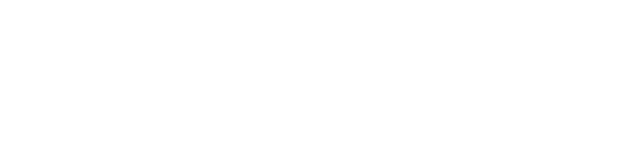
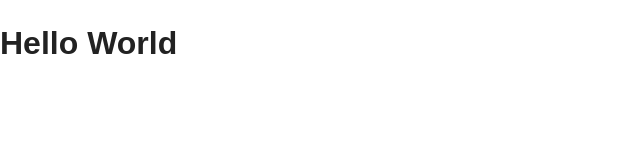
Before and after one commit to forkgeeks/mapchat, a plain HTML site: page index.html in a window 1280 px wide. Shown: the whole page, without its empty margins (0-640 px from the left). Drawn offline with Linux system fonts and the light colour scheme.

Commit message:
+) index.html-> Heading Hello world +) index.html -> Commented Google Analytics +) crossdomain.xml -> Set least policy

```diff
--- a/index.html
+++ b/index.html
@@ -38,18 +38,19 @@
         <script src="js/vendor/modernizr-2.6.2.min.js"></script>
     </head>
     <body>
-
+        <h1>Hello World</h1>
         <!-- Add your site or application content here -->
 
         <script src="js/vendor/zepto.min.js"></script>
         <script src="js/helper.js"></script>
 
-        <!-- Google Analytics: change UA-XXXXX-X to be your site's ID. -->
+        <!-- Google Analytics: change UA-XXXXX-X to be your site's ID.
         <script>
             var _gaq=[["_setAccount","UA-XXXXX-X"],["_trackPageview"]];
             (function(d,t){var g=d.createElement(t),s=d.getElementsByTagName(t)[0];g.async=1;
             g.src=("https:"==location.protocol?"//ssl":"//www")+".google-analytics.com/ga.js";
             s.parentNode.insertBefore(g,s)}(document,"script"));
         </script>
+        -->
     </body>
 </html>
```
Also changed, not shown: crossdomain.xml (+4 -3 lines), 1 other file.
